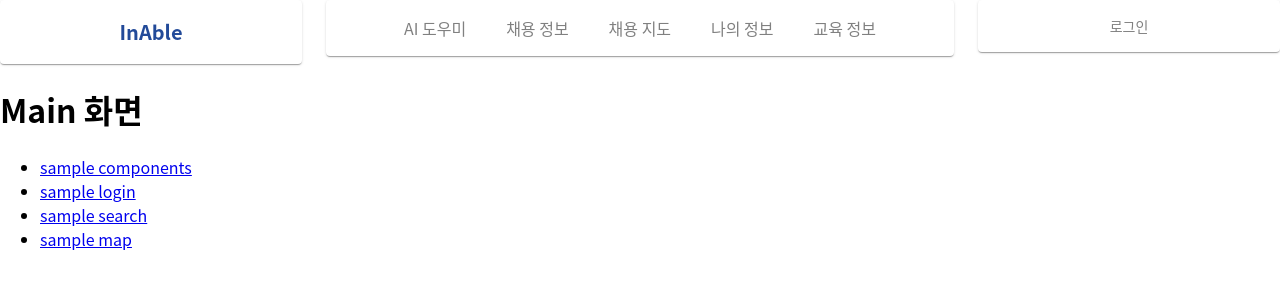
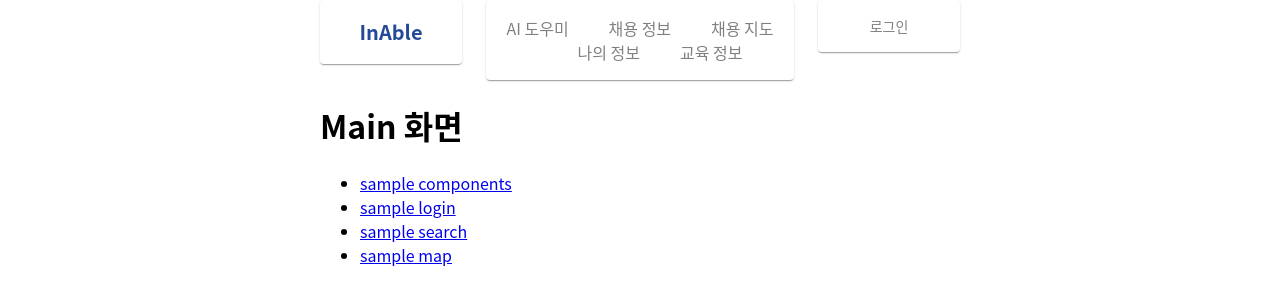
Before and after one commit to Hyeonjiwon/Front-Study, a React (Vite) app in the folder react-playground/: page / in a window 1280 px wide. Shown: the top 304 px of the page. Built offline with nearby package versions, Linux system fonts and the light colour scheme.

Commit message:
[style] GlobalStyle 스타일, 테이블 스타일 적용

```diff
--- a/react-playground/src/App.tsx
+++ b/react-playground/src/App.tsx
@@ -1,5 +1,6 @@
 import { CssBaseline, ThemeProvider } from "@mui/material";
 import { BrowserRouter as Router, Route, Routes } from "react-router-dom";
+import GlobalStyle from "./components/style/GlobalStyle";
 import Main from "./pages/Main";
 import SampleComponent from "./pages/SampleComponentPage";
 import SampleLoginPage from "./pages/SampleLoginPage";
@@ -10,6 +11,7 @@ import theme from "./theme";
 const App = () => {
   return (
     <ThemeProvider theme={theme}>
+      <GlobalStyle />
       <CssBaseline />
       <Router>
         <div>
--- a/react-playground/src/components/jobPostList/JobPostList.tsx
+++ b/react-playground/src/components/jobPostList/JobPostList.tsx
@@ -27,10 +27,13 @@ const JobPostList = ({
   const totalPages = Math.ceil(totalItemsCount / itemsPerPage);
 
   return (
-    <div>
+    <>
       <StyledPaper>
+        <StyledDynamicTableContainer>
           <DynamicTable columns={columns} data={data} />
+        </StyledDynamicTableContainer>
       </StyledPaper>
+      <PaginationContainer>
         <Pagination
           size="small"
           color="primary"
@@ -41,7 +44,8 @@ const JobPostList = ({
           siblingCount={1} // Number of sibling pages to show
           boundaryCount={2} // Number of boundary pages to show
         />
-    </div>
+      </PaginationContainer>
+    </>
   );
 };
 
@@ -51,3 +55,16 @@ const StyledPaper = styled(Paper)`
   margin-bottom: 1rem;
   elevation: 0;
 `;
+
+const StyledDynamicTableContainer = styled.div`
+  width: 100%;
+  min-width: 800px;
+  overflow-x: auto;
+`;
+
+const PaginationContainer = styled.div`
+  display: flex;
+  justify-content: center;
+  padding-top: 40px;
+  padding-bottom: 40px;
+`;
--- /dev/null
+++ b/react-playground/src/components/style/GlobalStyle.ts
@@ -0,0 +1,12 @@
+import { createGlobalStyle } from "styled-components";
+
+const GlobalStyle = createGlobalStyle`
+  body {
+    padding-left: 320px;
+    padding-right: 320px;
+    margin: 0; // 기본 margin 제거 (선택사항)
+    box-sizing: border-box; // box-sizing 설정 (선택사항)
+  }
+`;
+
+export default GlobalStyle;
```
Lines whose indentation alone changed are shown as unchanged.
